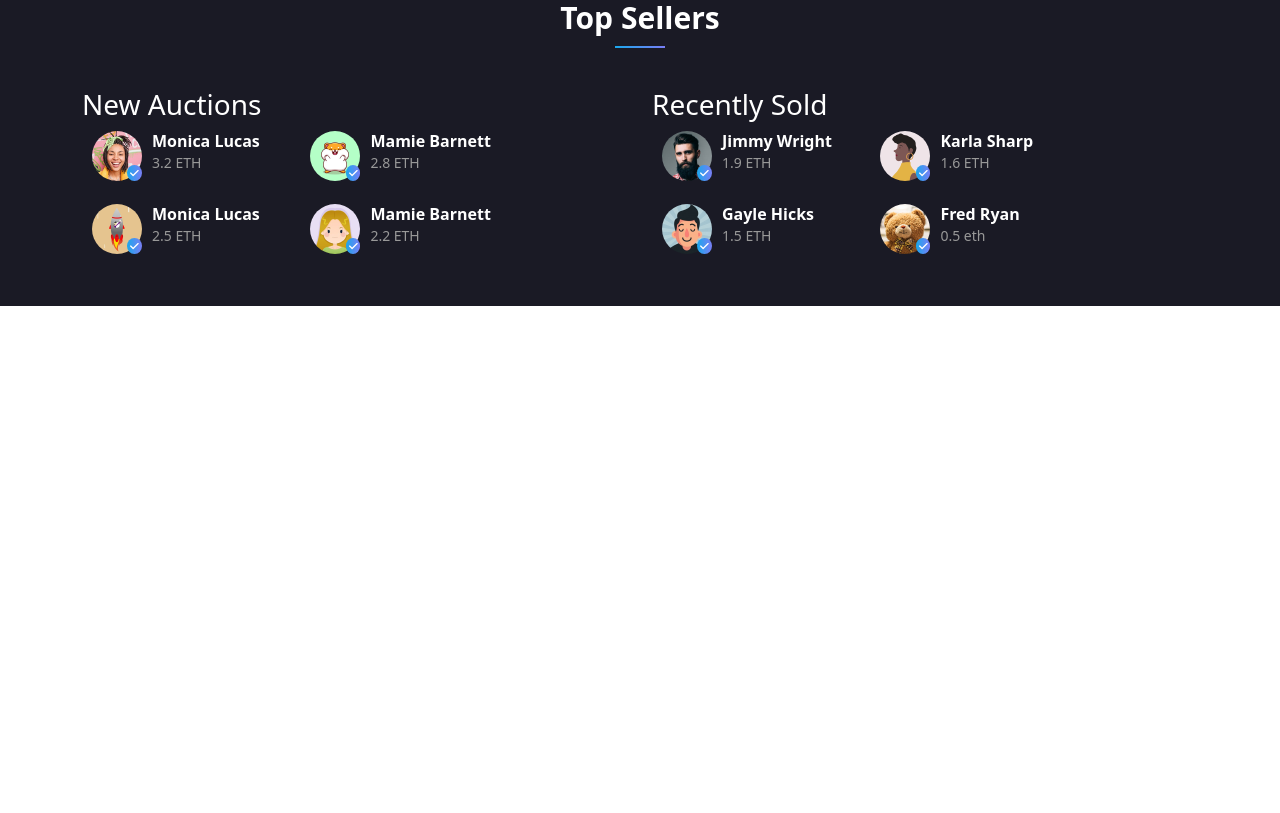
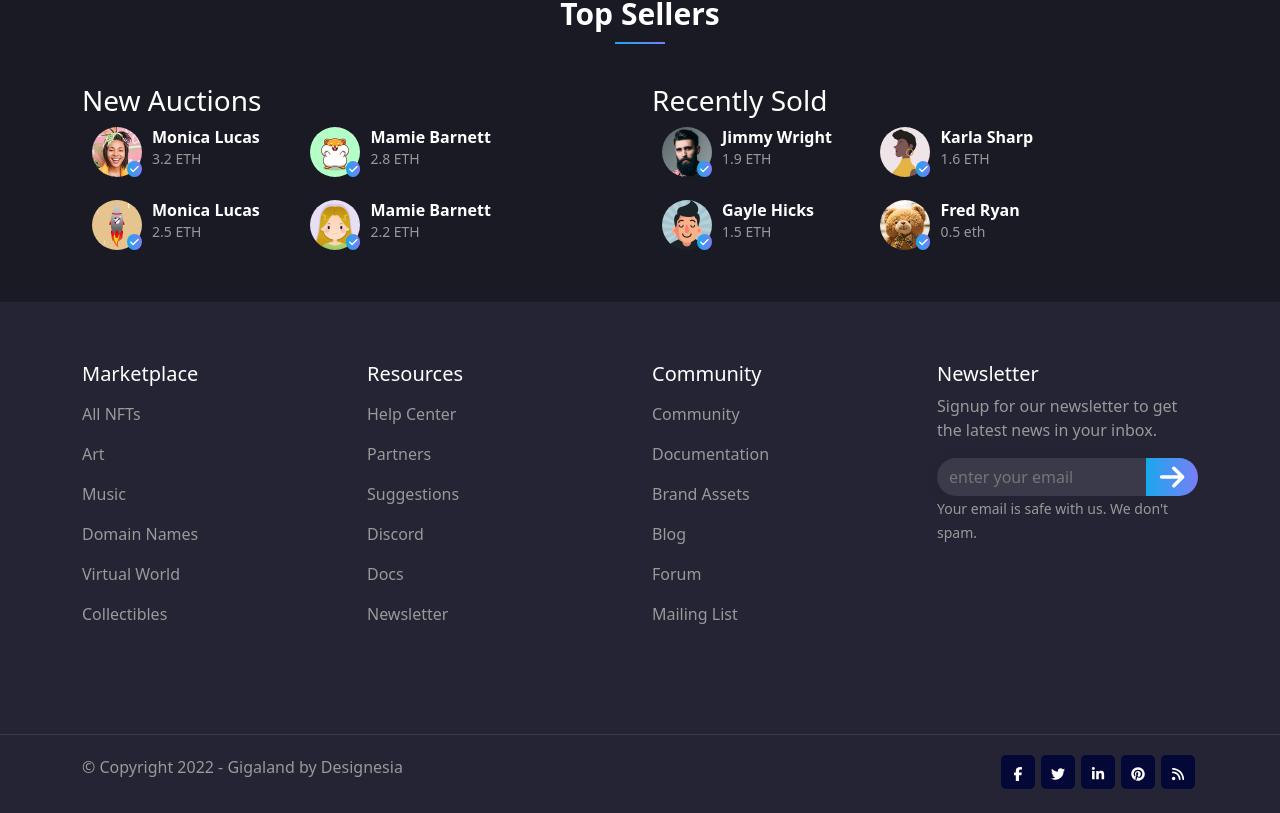
Before and after one commit to healer-1205/gigaland-blockchain, a React (Create React App) app: page / in a window 1280 px wide. Shown: the part 451-1264 px from the top of the page. Before the commit the page ends 800 px from the top, so only its background shows below. Built offline with nearby package versions, Linux system fonts and the light colour scheme; what wagmi would draw is missing.

Commit message:
make footer

```diff
--- a/package.json
+++ b/package.json
@@ -5,6 +5,7 @@
   "dependencies": {
     "@emotion/react": "^11.10.4",
     "@fortawesome/fontawesome-svg-core": "^6.2.0",
+    "@fortawesome/free-brands-svg-icons": "^6.2.0",
     "@fortawesome/free-solid-svg-icons": "^6.2.0",
     "@fortawesome/react-fontawesome": "^0.2.0",
     "@testing-library/jest-dom": "^5.11.4",
--- a/src/App.scss
+++ b/src/App.scss
@@ -45,6 +45,14 @@
   padding-bottom: 30px;
 }
 
+.pt-60 {
+  padding-top: 60px;
+}
+
+.pb-60 {
+  padding-bottom: 60px;
+}
+
 .text-center {
   text-align: center;
 }
--- a/src/App.tsx
+++ b/src/App.tsx
@@ -1,8 +1,9 @@
 import { useEffect, useContext } from "react"
 import { Route, Routes } from "react-router-dom"
 import { ThemeContext, ThemeProvider } from "./context/ThemeContext"
+import { Header } from "./components/Header/Header"
+import { Footer } from "./components/Footer"
 import { Home } from "./pages/Home"
-import { Header } from "./components/Header/Header"
 import "./App.scss"
 import "bootstrap/dist/css/bootstrap.min.css"
 
@@ -20,6 +21,7 @@ function App() {
         <Routes>
           <Route path="/" element={<Home />} />
         </Routes>
+        <Footer />
       </ThemeProvider>
     </>
   )
--- /dev/null
+++ b/src/components/Footer/Footer.scss
@@ -0,0 +1,85 @@
+footer {
+  background-color: var(--footer-bg-color);
+  color: #ffffff;
+}
+
+.list-group-item {
+  border: none !important;
+  background-color: inherit !important;
+  color: inherit !important;
+  padding-left: 0px !important;
+}
+
+.list-group-item a {
+  color: #999999 !important;
+}
+
+.widget {
+  p {
+    color: #999999 !important;
+  }
+  small {
+    color: #999999 !important;
+  }
+}
+
+.txt_subscribe {
+  color: #ffffff;
+  background: rgba($color: #ffffff, $alpha: 0.1);
+  -webkit-border-radius: 30px 0px 0px 30px;
+  transition: 0.7s;
+  outline: none;
+  padding: 7px 12px;
+  width: 80%;
+  float: left;
+  display: table-cell;
+  border: none;
+  box-shadow: 2px 2px 20px 0px rgb(20 20 20 / 5%);
+  animation-name: onautofillcancel;
+  appearance: none;
+  font-size: 1rem;
+  line-height: 1.5rem;
+  --tw-shadow: 0 0 rgba(0, 0, 0, 0);
+}
+
+.rightArrowIcon {
+  background: linear-gradient(to right, #1aa7ec 0%, #797ef6 100%);
+  -webkit-border-radius: 0px 30px 30px 0px;
+  text-align: center;
+  font-size: 28px;
+  float: left;
+  width: 20%;
+  color: #ffffff;
+  display: table-cell;
+  padding: 5px 0px;
+}
+
+.subfooter {
+  border-top: solid 1px rgba(255, 255, 255, 0.1);
+  margin-top: 40px;
+  padding: 20px 0 20px 0;
+}
+
+.copy {
+  color: #999999;
+}
+
+.socialIcon {
+  background-color: #040836;
+  transition: 0.7s;
+  outline: none;
+  text-shadow: none;
+  padding: 12px 10px 8px 10px;
+  width: 34px;
+  height: 34px;
+  text-align: center;
+  font-size: 16px;
+  -webkit-border-radius: 5px;
+  margin: 0px 3px;
+  box-sizing: border-box !important;
+  &:hover {
+    color: #1aa7ec;
+    background: #fff;
+    border-color: #eceff3;
+  }
+}
--- /dev/null
+++ b/src/components/Footer/Footer.tsx
@@ -0,0 +1,144 @@
+import React from "react"
+import { Col, Container, Row, ListGroup } from "react-bootstrap"
+import { Link } from "react-router-dom"
+import { FontAwesomeIcon } from "@fortawesome/react-fontawesome"
+import { faArrowRight, faRss } from "@fortawesome/free-solid-svg-icons"
+import { faFacebookF, faTwitter, faLinkedinIn, faPinterest } from "@fortawesome/free-brands-svg-icons"
+import "./Footer.scss"
+
+export const Footer: React.FC = () => {
+  return (
+    <footer>
+      <Container className="pt-60 pb-60">
+        <Row>
+          <Col sm={6} md={3}>
+            <div className="widget">
+              <h5>Marketplace</h5>
+              <ListGroup>
+                <ListGroup.Item>
+                  <Link to="/">All NFTs</Link>
+                </ListGroup.Item>
+                <ListGroup.Item>
+                  <Link to="/">Art</Link>
+                </ListGroup.Item>
+                <ListGroup.Item>
+                  <Link to="/">Music</Link>
+                </ListGroup.Item>
+                <ListGroup.Item>
+                  <Link to="/">Domain Names</Link>
+                </ListGroup.Item>
+                <ListGroup.Item>
+                  <Link to="/">Virtual World</Link>
+                </ListGroup.Item>
+                <ListGroup.Item>
+                  <Link to="/">Collectibles</Link>
+                </ListGroup.Item>
+              </ListGroup>
+            </div>
+          </Col>
+          <Col sm={6} md={3}>
+            <div className="widget">
+              <h5>Resources</h5>
+              <ListGroup>
+                <ListGroup.Item>
+                  <Link to="/">Help Center</Link>
+                </ListGroup.Item>
+                <ListGroup.Item>
+                  <Link to="/">Partners</Link>
+                </ListGroup.Item>
+                <ListGroup.Item>
+                  <Link to="/">Suggestions</Link>
+                </ListGroup.Item>
+                <ListGroup.Item>
+                  <Link to="/">Discord</Link>
+                </ListGroup.Item>
+                <ListGroup.Item>
+                  <Link to="/">Docs</Link>
+                </ListGroup.Item>
+                <ListGroup.Item>
+                  <Link to="/">Newsletter</Link>
+                </ListGroup.Item>
+              </ListGroup>
+            </div>
+          </Col>
+          <Col sm={6} md={3}>
+            <div className="widget">
+              <h5>Community</h5>
+              <ListGroup>
+                <ListGroup.Item>
+                  <Link to="/">Community</Link>
+                </ListGroup.Item>
+                <ListGroup.Item>
+                  <Link to="/">Documentation</Link>
+                </ListGroup.Item>
+                <ListGroup.Item>
+                  <Link to="/">Brand Assets</Link>
+                </ListGroup.Item>
+                <ListGroup.Item>
+                  <Link to="/">Blog</Link>
+                </ListGroup.Item>
+                <ListGroup.Item>
+                  <Link to="/">Forum</Link>
+                </ListGroup.Item>
+                <ListGroup.Item>
+                  <Link to="/">Mailing List</Link>
+                </ListGroup.Item>
+              </ListGroup>
+            </div>
+          </Col>
+          <Col sm={6} md={3}>
+            <div className="widget">
+              <h5>Newsletter</h5>
+              <p>Signup for our newsletter to get the latest news in your inbox.</p>
+              <form
+                action="blank.php"
+                className="row form-dark"
+                id="form_subscribe"
+                method="post"
+                name="form_subscribe"
+              >
+                <div className="col text-center">
+                  <input className="txt_subscribe" name="txt_subscribe" placeholder="enter your email" type="text" />{" "}
+                  <a href="/" id="btn-subscribe">
+                    <FontAwesomeIcon icon={faArrowRight} inverse className="rightArrowIcon" />
+                  </a>
+                  <div className="clearfix"></div>
+                </div>
+              </form>
+              <div className="spacer-10"></div>
+              <small>Your email is safe with us. We don't spam.</small>
+            </div>
+          </Col>
+        </Row>
+      </Container>
+      <div className="subfooter">
+        <Container>
+          <Row>
+            <Col>
+              <div className="d-flex justify-content-between">
+                <span className="copy">&copy; Copyright 2022 - Gigaland by Designesia</span>
+                <div className="d-flex justify-content-center align-items-center">
+                  <a href="/">
+                    <FontAwesomeIcon icon={faFacebookF} className="socialIcon" />
+                  </a>
+                  <a href="/">
+                    <FontAwesomeIcon icon={faTwitter} className="socialIcon" />
+                  </a>
+                  <a href="/">
+                    <FontAwesomeIcon icon={faLinkedinIn} className="socialIcon" />
+                  </a>
+                  <a href="/">
+                    <FontAwesomeIcon icon={faPinterest} className="socialIcon" />
+                  </a>
+                  <a href="/">
+                    <FontAwesomeIcon icon={faRss} className="socialIcon" />
+                  </a>
+                </div>
+              </div>
+            </Col>
+          </Row>
+        </Container>
+      </div>
+    </footer>
+  )
+}
--- /dev/null
+++ b/src/components/Footer/index.ts
@@ -0,0 +1 @@
+export * from "./Footer"
--- a/src/components/Header/Header.scss
+++ b/src/components/Header/Header.scss
@@ -6,8 +6,8 @@ input:focus-visible {
   background-color: var(--navbar-bg-color);
   border-bottom: 1px solid rgb(28, 25, 23);
   width: 100%;
-  z-index: 50;
-  position: sticky;
+  z-index: 9999;
+  position: fixed;
   color: var(--text-color);
   display: flex;
   justify-content: space-between;
--- a/src/index.scss
+++ b/src/index.scss
@@ -11,6 +11,7 @@
   --connect-button-border-color: rgba(255, 227, 43, 1);
   --collection-bg-color: #ffffff;
   --swiper-bg-color: #ffffff;
+  --footer-bg-color: #040836;
 }
 
 /* --light-text is fine on on the first 3, --dark-text is fine on all of them, --dark-text and dark-background are fine as text on --accent */
@@ -27,6 +28,7 @@
   --connect-button-border-color: rgba(134, 25, 143, 1);
   --collection-bg-color: #1a1a25;
   --swiper-bg-color: #242435;
+  --footer-bg-color: #242435;
 }
 
 body {
--- a/src/pages/Home/Home.tsx
+++ b/src/pages/Home/Home.tsx
@@ -9,7 +9,7 @@ import "./Home.scss"
 
 export const Home: React.FC = () => {
   return (
-    <div className="home">
+    <div className="home pt-60">
       <div id="top"></div>
       <Collection />
       <Container className="sellers pb-30">
```
Also changed, not shown: 1 other file (tests, documents, lock files or other folders).
